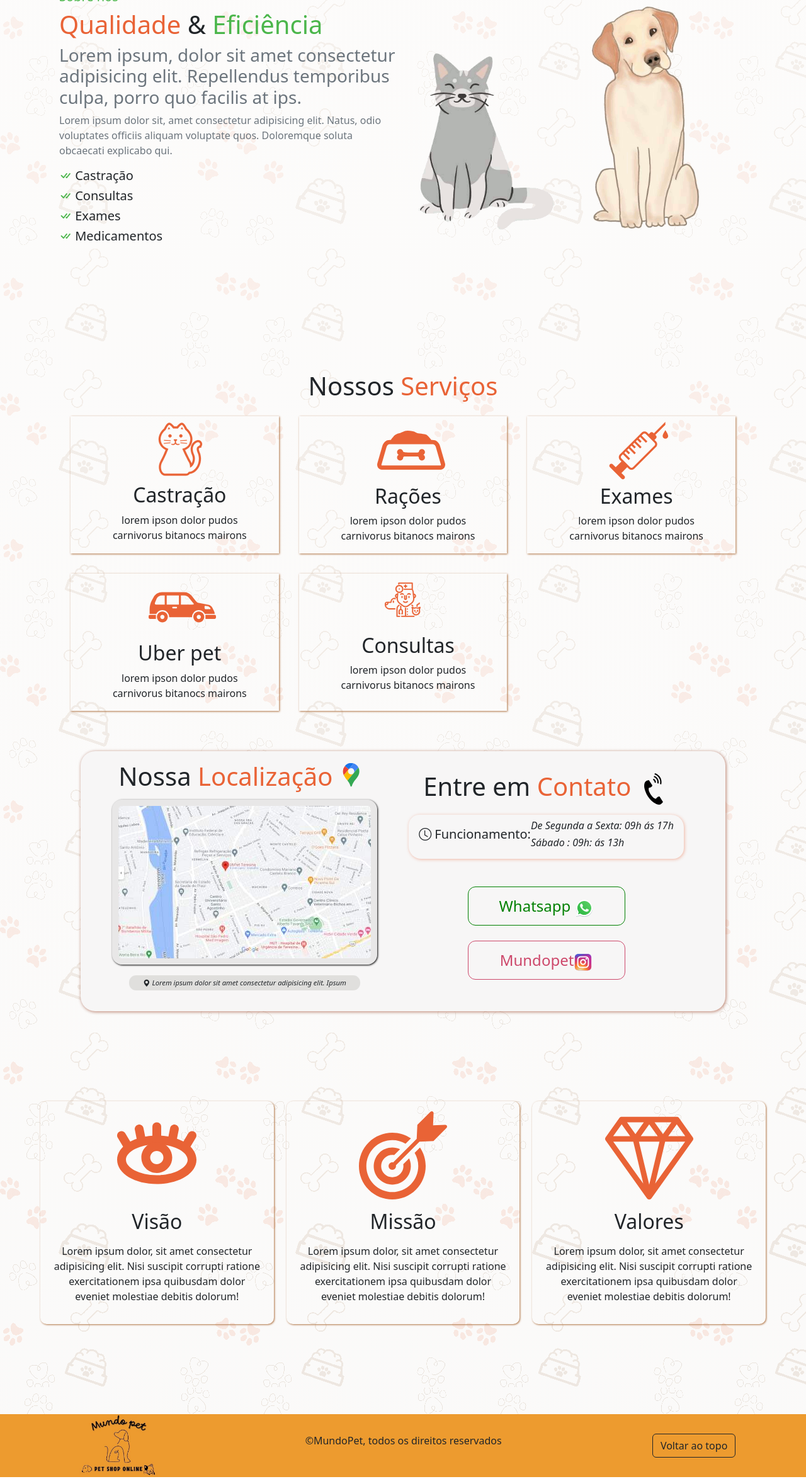
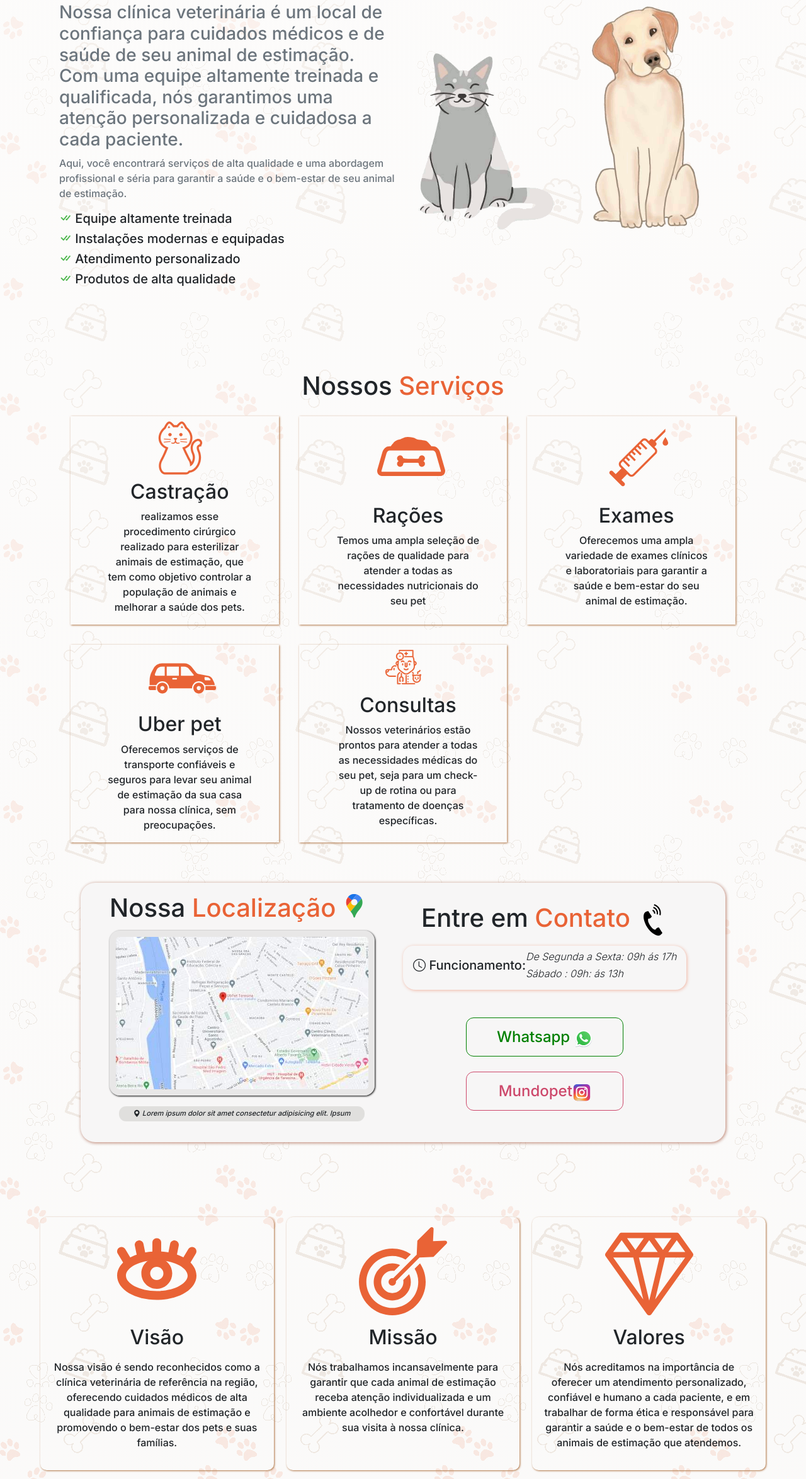
Before and after one commit to fernandoitalodev/PetShop-site, a website: page index.html in a window 1280 px wide. Shown: the part 1117-3466 px from the top of the page at 63% size. Drawn offline with nearby package versions, Linux system fonts and the light colour scheme.

Commit message:
alterações nos textos e informações

```diff
--- a/index.html
+++ b/index.html
@@ -5,6 +5,10 @@
     <meta http-equiv="X-UA-Compatible" content="IE=edge" />
     <meta name="viewport" content="width=device-width, initial-scale=1.0" />
     <title>Mundopet- Clinica veterinária</title>
+    <!-- font Inter -->
+    <link rel="preconnect" href="https://fonts.googleapis.com">
+    <link rel="preconnect" href="https://fonts.gstatic.com" crossorigin>
+    <link href="https://fonts.googleapis.com/css2?family=Inter:wght@200;300;500;700;800&display=swap" rel="stylesheet">
     <link
       href="https://cdn.jsdelivr.net/npm/bootstrap@5.2.3/dist/css/bootstrap.min.css"
       rel="stylesheet"
@@ -17,6 +21,7 @@
       rel="stylesheet"
       href="https://cdn.jsdelivr.net/npm/bootstrap-icons@1.10.3/font/bootstrap-icons.css"
     />
+
   </head>
   <body>
     <nav id="navbar" class="navbar navbar-expand-lg">
@@ -95,26 +100,23 @@
             <span class="green-color"> Eficiência</span>
           </h1>
           <h3 class="text-secondary" data-aos="fade-right">
-            Lorem ipsum, dolor sit amet consectetur adipisicing elit.
-            Repellendus temporibus culpa, porro quo facilis at ips.
+            Nossa clínica veterinária é um local de confiança para cuidados médicos e de saúde de seu animal de estimação. Com uma equipe altamente treinada e qualificada, nós garantimos uma atenção personalizada e cuidadosa a cada paciente.
           </h3>
           <p class="text-secondary">
-            Lorem ipsum dolor sit, amet consectetur adipisicing elit. Natus,
-            odio voluptates officiis aliquam voluptate quos. Doloremque soluta
-            obcaecati explicabo qui.
+            Aqui, você encontrará serviços de alta qualidade e uma abordagem profissional e séria para garantir a saúde e o bem-estar de seu animal de estimação.
           </p>
 
           <h5 data-aos="fade-right">
-            <i class="bi bi-check-all green-color"></i> Castração
+            <i class="bi bi-check-all green-color"></i> Equipe altamente treinada
           </h5>
           <h5 data-aos="fade-right">
-            <i class="bi bi-check-all green-color"></i> Consultas
+            <i class="bi bi-check-all green-color"></i> Instalações modernas e equipadas
           </h5>
           <h5 data-aos="fade-right">
-            <i class="bi bi-check-all green-color"></i> Exames
+            <i class="bi bi-check-all green-color"></i> Atendimento personalizado
           </h5>
           <h5 data-aos="fade-right">
-            <i class="bi bi-check-all green-color"></i> Medicamentos
+            <i class="bi bi-check-all green-color"></i> Produtos de alta qualidade
           </h5>
         </div>
         <div class="images-about col-lg-6 col-12">
@@ -149,7 +151,7 @@
             <div class="col-9 text-services d-flex flex-column">
               <h2 class="ps-3">Castração</h2>
               <p class="ps-3">
-                lorem ipson dolor pudos carnivorus bitanocs mairons
+                realizamos esse procedimento cirúrgico realizado para esterilizar animais de estimação, que tem como objetivo controlar a população de animais e melhorar a saúde dos pets.
               </p>
             </div>
           </div>
@@ -164,7 +166,7 @@
             <div class="col-9 text-services d-flex flex-column">
               <h2 class="ps-3">Rações</h2>
               <p class="ps-3">
-                lorem ipson dolor pudos carnivorus bitanocs mairons
+                Temos uma ampla seleção de rações de qualidade para atender a todas as necessidades nutricionais do seu pet
               </p>
             </div>
           </div>
@@ -180,7 +182,7 @@
             <div class="col-9 text-services d-flex flex-column">
               <h2 class="ps-3">Exames</h2>
               <p class="ps-3">
-                lorem ipson dolor pudos carnivorus bitanocs mairons
+                Oferecemos uma ampla variedade de exames clínicos e laboratoriais para garantir a saúde e bem-estar do seu animal de estimação.
               </p>
             </div>
           </div>
@@ -195,7 +197,7 @@
             <div class="col-9 text-services d-flex flex-column">
               <h2 class="ps-3">Uber pet</h2>
               <p class="ps-3">
-                lorem ipson dolor pudos carnivorus bitanocs mairons
+                Oferecemos serviços de transporte confiáveis e seguros para levar seu animal de estimação  da sua casa para nossa clínica, sem preocupações.
               </p>
             </div>
           </div>
@@ -210,7 +212,7 @@
             <div class="col-9 text-services d-flex flex-column">
               <h2 class="ps-3">Consultas</h2>
               <p class="ps-3">
-                lorem ipson dolor pudos carnivorus bitanocs mairons
+                Nossos veterinários estão prontos para atender a todas as necessidades médicas do seu pet, seja para um check-up de rotina ou para tratamento de doenças específicas.
               </p>
             </div>
           </div>
@@ -293,9 +295,7 @@
           />
           <h2>Visão</h2>
           <p>
-            Lorem ipsum dolor, sit amet consectetur adipisicing elit. Nisi
-            suscipit corrupti ratione exercitationem ipsa quibusdam dolor
-            eveniet molestiae debitis dolorum!
+            Nossa visão é sendo reconhecidos como a clínica veterinária de referência na região, oferecendo cuidados médicos de alta qualidade para animais de estimação e promovendo o bem-estar dos pets e suas famílias.
           </p>
         </div>
         <div class="col div-valores-e-visao">
@@ -306,9 +306,7 @@
           />
           <h2>Missão</h2>
           <p>
-            Lorem ipsum dolor, sit amet consectetur adipisicing elit. Nisi
-            suscipit corrupti ratione exercitationem ipsa quibusdam dolor
-            eveniet molestiae debitis dolorum!
+            Nós trabalhamos incansavelmente para garantir que cada animal de estimação receba atenção individualizada e um ambiente acolhedor e confortável durante sua visita à nossa clínica.
           </p>
         </div>
         <div class="col div-valores-e-visao">
@@ -319,9 +317,7 @@
           />
           <h2>Valores</h2>
           <p>
-            Lorem ipsum dolor, sit amet consectetur adipisicing elit. Nisi
-            suscipit corrupti ratione exercitationem ipsa quibusdam dolor
-            eveniet molestiae debitis dolorum!
+            Nós acreditamos na importância de oferecer um atendimento personalizado, confiável e humano a cada paciente, e em trabalhar de forma ética e responsável para garantir a saúde e o bem-estar de todos os animais de estimação que atendemos.
           </p>
         </div>
       </div>
--- a/sass/style.scss
+++ b/sass/style.scss
@@ -10,6 +10,7 @@ $color-logo: #e96336;
 body {
   background: linear-gradient(#fdfcfbf3, #faf9f8e0),
     url("../images/Mundopet-sem-bg.png");
+    font-family: 'Inter', sans-serif;
 }
 .green-color {
   color: rgb(75, 182, 75);
@@ -107,7 +108,7 @@ main {
     width: 60%;
     color: #0b0b09;
     h1 {
-      font-size: 5em;
+      font-size: 4em;
       font-weight: 800;
     }
     h2 {
@@ -320,6 +321,12 @@ footer {
     }
   }
   .about-us {
+    h1{
+      font-size:2.5em;
+    }
+    h5{
+      font-size:1em;
+    }
     .images-about {
       .img-about {
         height: 170px;
@@ -338,6 +345,10 @@ footer {
       }
       img {
         height: 100px;
+      }h2{
+        font-size:2em;
+      }p{
+        color:rgb(54, 54, 54);
       }
     }
   }
@@ -368,7 +379,9 @@ footer {
     }
   }
   .localization {
+
     .localization-text {
+
       .maps {
         .maps-img {
           border: 5px solid #dbdbdb88;
@@ -391,6 +404,9 @@ footer {
   }
   footer {
     flex-direction: column;
+    p{
+      text-align:center;
+    }
   }
 }
 @media (min-width: 770px) and (max-width: 1024px) {
```
Also changed, not shown: css/style.css, 1 other file.
